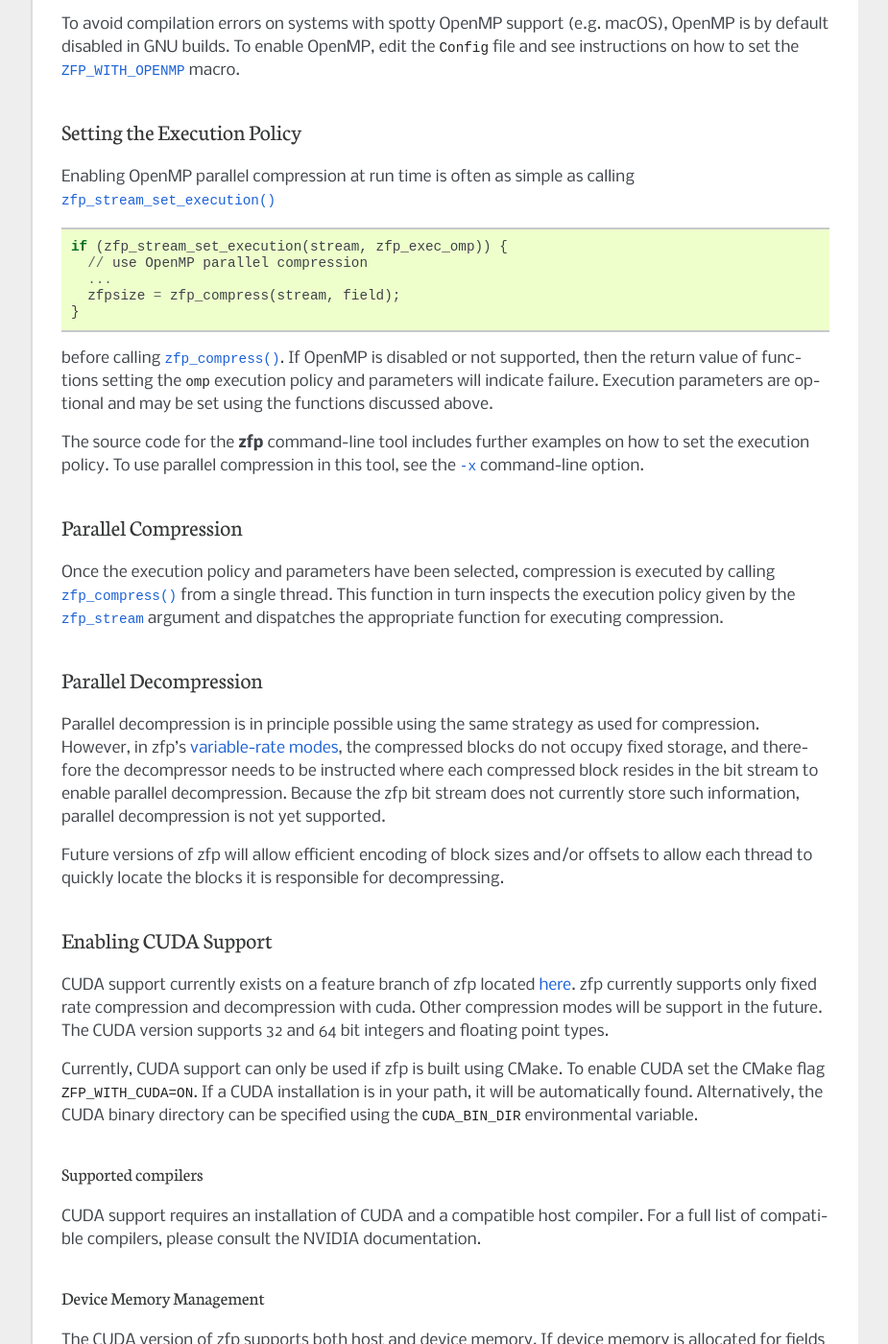
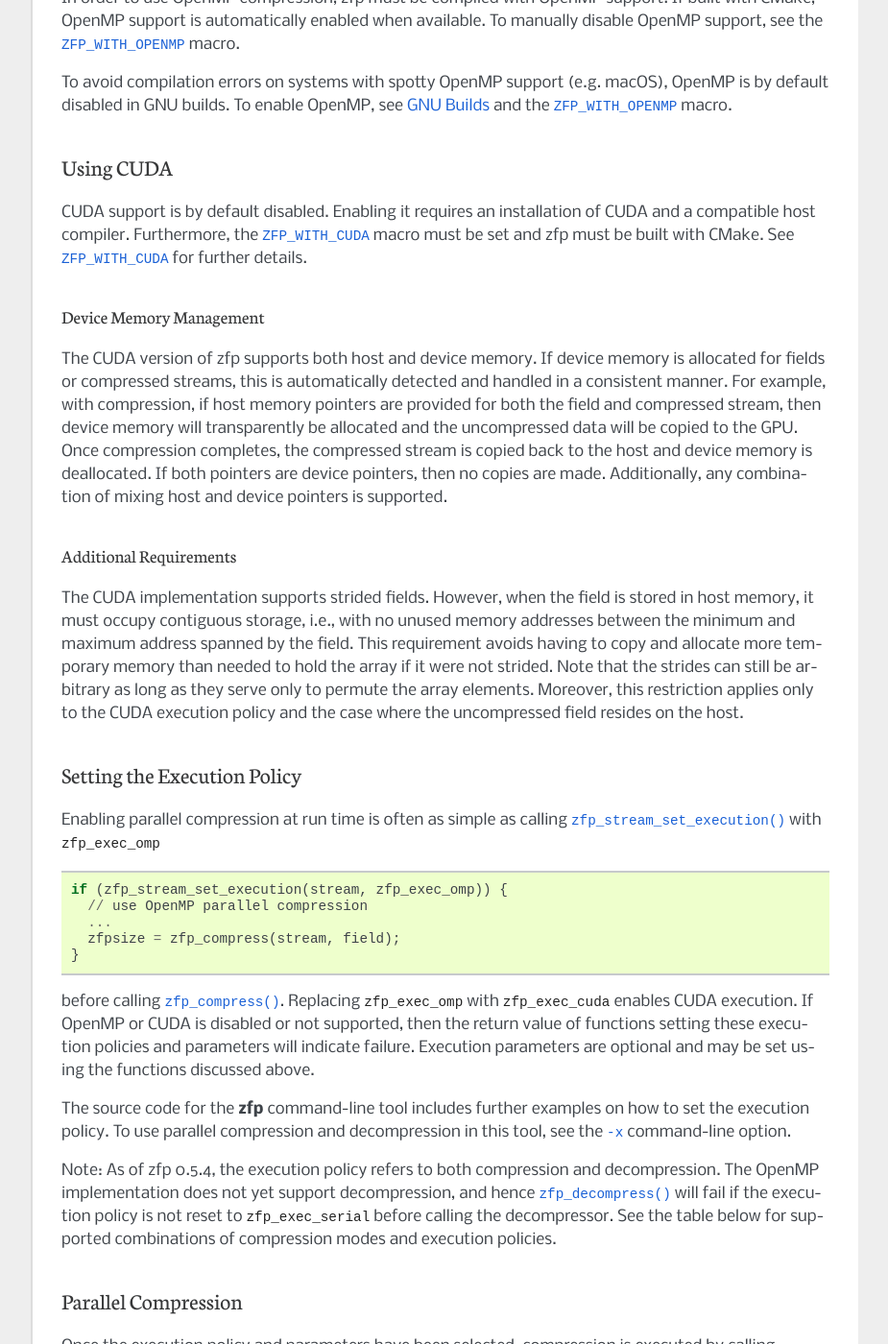
Before and after one commit to LLNL/zfp, a Sphinx documentation site: the page built from docs/source/execution.rst, in a window 1280 px wide and 1400 px high, scrolled down 2537 px. Shown: the whole window at 96% size, without its empty margins (198-1123 px from the left). Built offline with Sphinx 7.4.7, drawn with Linux system fonts in a browser that asks for light colours; formulas are drawn with MathJax 3; some of the changed text lies outside the part shown.

Commit message:
Update CUDA documentation

```diff
--- a/docs/source/directions.rst
+++ b/docs/source/directions.rst
@@ -44,9 +44,9 @@ important features, including:
   the blocks among threads.  An OpenMP implementation of parallel
   compression is available that produces compressed streams that
   are identical to serially compressed streams.  However, parallel
-  decompression is not yet supported.  In addition, an experimental
-  `CUDA implementation <https://github.com/mclarsen/cuzfp/>`_ for parallel
-  compression and decompression on the GPU is under development.
+  decompression is not yet supported.  |zfp| also supports compression and
+  decompression on the GPU via CUDA.  However, only fixed-rate mode is
+  so far supported.
 
 - **Thread-safe arrays**.  |zfp|'s compressed arrays are not thread-safe,
   even when performing read accesses only.  The primary reason is that
--- a/docs/source/execution.rst
+++ b/docs/source/execution.rst
@@ -9,34 +9,37 @@ Parallel Execution
 
 As of |zfp| |omprelease|, parallel compression (but not decompression) is
 supported on multicore processors via `OpenMP <http://www.openmp.org>`_
-threads.  Since |zfp| partitions arrays into small independent blocks, a
+threads.
+|zfp| |cudarelease| adds `CUDA <https://developer.nvidia.com/about-cuda>`_
+support for fixed-rate compression and decompression on the GPU.
+
+Since |zfp| partitions arrays into small independent blocks, a
 large amount of data parallelism is inherent in the compression scheme that
 can be exploited.  In principle, concurrency is limited only by the number
 of blocks that make up an array, though in practice each thread is
 responsible for compressing a *chunk* of several contiguous blocks.
 
 Note: |zfp| parallel compression is confined to shared memory on a single
-compute node.  No effort is made to coordinate compression across distributed
-memory on networked compute nodes, although |zfp|'s fine-grained partitioning
-of arrays should facilitate distributed parallel compression.
+compute node or GPU.  No effort is made to coordinate compression across
+distributed memory on networked compute nodes, although |zfp|'s fine-grained
+partitioning of arrays should facilitate distributed parallel compression.
 
 This section describes the |zfp| parallel compression algorithm and explains
 how to configure |libzfp| and enable parallel compression at run time via
 its :ref:`high-level C API <hl-api>`.  Parallel compression is not supported
-via the :ref:`low-level API <ll-api>`, and |zfp|'s compressed arrays are
-not yet :ref:`thread-safe <q-thread-safety>`.
+via the :ref:`low-level API <ll-api>`.
+
 
 Execution Policies
 ------------------
 
 |zfp| supports multiple *execution policies*, which dictate how (e.g.,
 sequentially, in parallel) and where (e.g., on the CPU or GPU) arrays are
-compressed.  Currently two *execution policies* are available: :code:`serial`
-and :code:`omp`.  The default mode is :code:`serial`, which ensures sequential
-compression on a single thread.  The :code:`omp` execution policy
-allows for data-parallel compression on multiple OpenMP threads.
-Future versions of |zfp| will also support a
-`CUDA <https://developer.nvidia.com/about-cuda>`_ execution policy.
+compressed.  Currently three execution policies are available:
+:code:`serial`, :code:`omp`, and :code:`cuda`.  The default mode is
+:code:`serial`, which ensures sequential compression on a single thread.
+The :code:`omp` and :code:`cuda` execution policies allow for data-parallel
+compression on multiple threads.
 
 The execution policy is set by :c:func:`zfp_stream_set_execution` and
 pertains to a particular :c:type:`zfp_stream`.  Hence, each stream
@@ -48,17 +51,19 @@ most advantage of concurrent execution.
 As outlined in FAQ :ref:`#23 <q-parallel>`, the final compressed stream
 is independent of execution policy.
 
+
 Execution Parameters
 --------------------
 
 Each execution policy allows tailoring the execution via its associated
 *execution parameters*.  Examples include number of threads, chunk size,
-scheduling, etc.  The :code:`serial` policy has no parameters.  The
-subsections below discuss the :code:`omp` parameters.
+scheduling, etc.  The :code:`serial` and :code:`cuda` policies have no
+parameters.  The subsections below discuss the :code:`omp` parameters.
 
 Whenever the execution policy is changed via
 :c:func:`zfp_stream_set_execution`, its parameters (if any) are initialized
 to their defaults, overwriting any prior setting.
+
 
 OpenMP Thread Count
 ^^^^^^^^^^^^^^^^^^^
@@ -103,6 +108,7 @@ setting the chunk size (in number of |zfp| blocks) via
 :c:func:`zfp_stream_set_omp_chunk_size`.  See FAQ :ref:`#25 <q-omp-perf>`
 for a discussion of chunk sizes and parallel performance.
 
+
 OpenMP Scheduling
 ^^^^^^^^^^^^^^^^^
 
@@ -141,25 +147,63 @@ than 64, this is usually an easy requirement to satisfy.
 When chunks are whole multiples of the word size, no temporary buffers
 are allocated and the threads write compressed data directly to the
 target buffer.
+The CUDA implementation uses atomics to avoid race conditions, and therefore
+does not need temporary buffers, regardless of chunk alignment.
 
-Enabling OpenMP
----------------
 
-In order to support parallel compression, |zfp| must be compiled with
-OpenMP support.  If built with CMake, OpenMP support is automatically
-enabled when available.  To manually disable OpenMP support, see the
+Using OpenMP
+------------
+
+In order to use OpenMP compression, |zfp| must be compiled with OpenMP
+support.  If built with CMake, OpenMP support is automatically enabled when
+available.  To manually disable OpenMP support, see the
 :c:macro:`ZFP_WITH_OPENMP` macro.
 
 To avoid compilation errors on systems with spotty OpenMP support
 (e.g. macOS), OpenMP is by default disabled in GNU builds.  To enable
-OpenMP, edit the :file:`Config` file and see instructions on how to
-set the :c:macro:`ZFP_WITH_OPENMP` macro.
+OpenMP, see :ref:`gnu_builds` and the :c:macro:`ZFP_WITH_OPENMP` macro.
+
+
+Using CUDA
+----------
+
+CUDA support is by default disabled.  Enabling it requires an installation
+of CUDA and a compatible host compiler.  Furthermore, the
+:c:macro:`ZFP_WITH_CUDA` macro must be set and |zfp| must be built with
+CMake.  See :c:macro:`ZFP_WITH_CUDA` for further details.
+
+Device Memory Management
+^^^^^^^^^^^^^^^^^^^^^^^^
+
+The CUDA version of |zfp| supports both host and device memory.  If device
+memory is allocated for fields or compressed streams, this is automatically
+detected and handled in a consistent manner.  For example, with compression,
+if host memory pointers are provided for both the field and compressed
+stream, then device memory will transparently be allocated and the uncompressed
+data will be copied to the GPU.  Once compression completes, the compressed
+stream is copied back to the host and device memory is deallocated.  If both
+pointers are device pointers, then no copies are made.  Additionally, any
+combination of mixing host and device pointers is supported.
+
+Additional Requirements
+^^^^^^^^^^^^^^^^^^^^^^^
+
+The CUDA implementation supports strided fields.  However, when the field
+is stored in host memory, it must occupy contiguous storage, i.e., with
+no unused memory addresses between the minimum and maximum address spanned
+by the field.  This requirement avoids having to copy and allocate more
+temporary memory than needed to hold the array if it were not strided.
+Note that the strides can still be arbitrary as long as they serve only to
+permute the array elements.  Moreover, this restriction applies only to the
+CUDA execution policy and the case where the uncompressed field resides on
+the host.
+
 
 Setting the Execution Policy
 ----------------------------
 
-Enabling OpenMP parallel compression at run time is often as simple as
-calling :c:func:`zfp_stream_set_execution`
+Enabling parallel compression at run time is often as simple as
+calling :c:func:`zfp_stream_set_execution` with :code:`zfp_exec_omp`
 ::
 
     if (zfp_stream_set_execution(stream, zfp_exec_omp)) {
@@ -168,15 +212,22 @@ calling :c:func:`zfp_stream_set_execution`
       zfpsize = zfp_compress(stream, field);
     }
 
-before calling :c:func:`zfp_compress`.  If OpenMP is disabled or not
-supported, then the return value of functions setting the :code:`omp`
-execution policy and parameters will indicate failure.  Execution
-parameters are optional and may be set using the functions discussed
-above.
+before calling :c:func:`zfp_compress`.  Replacing :code:`zfp_exec_omp`
+with :code:`zfp_exec_cuda` enables CUDA execution.  If OpenMP or CUDA is
+disabled or not supported, then the return value of functions setting these
+execution policies and parameters will indicate failure.  Execution
+parameters are optional and may be set using the functions discussed above.
 
 The source code for the |zfpcmd| command-line tool includes further examples
-on how to set the execution policy.  To use parallel compression in this
-tool, see the :option:`-x` command-line option.
+on how to set the execution policy.  To use parallel compression and
+decompression in this tool, see the :option:`-x` command-line option.
+
+Note: As of |zfp| |cudarelease|, the execution policy refers to both
+compression and decompression.  The OpenMP implementation does not
+yet support decompression, and hence :c:func:`zfp_decompress` will
+fail if the execution policy is not reset to :code:`zfp_exec_serial`
+before calling the decompressor.  See the table below for supported
+combinations of compression modes and execution policies.
 
 
 Parallel Compression
@@ -198,61 +249,40 @@ as used for compression.  However, in |zfp|'s
 fixed storage, and therefore the decompressor needs to be instructed
 where each compressed block resides in the bit stream to enable
 parallel decompression.  Because the |zfp| bit stream does not currently
-store such information, parallel decompression is not yet supported.
+store such information, variable-rate parallel decompression is not yet
+supported.
+
+The CUDA implementation supports fixed-rate decompression.  OpenMP
+fixed-rate decompression will be added in the near future.
 
 Future versions of |zfp| will allow efficient encoding of block sizes and/or
 offsets to allow each thread to quickly locate the blocks it is responsible
-for decompressing.
+for decompressing, which will allow for variable-rate compression and
+decompression.
 
-Enabling CUDA Support
----------------------
 
-CUDA support currently exists on a feature branch of zfp located
-`here <https://github.com/LLNL/zfp/tree/feature/cuda_support>`_.
-zfp currently supports only fixed rate compression and decompression with cuda.
-Other compression modes will be support in the future.
-The CUDA version supports 32 and 64 bit integers and floating point types.
+Execution Policies and Compression Modes
+----------------------------------------
 
-Currently, CUDA support can only be used if zfp is built using CMake. To enable
-CUDA set the CMake flag :code:`ZFP_WITH_CUDA=ON`. If a CUDA installation is in your
-path, it will be automatically found. Alternatively, the CUDA binary directory
-can be specified using the :code:`CUDA_BIN_DIR` environmental variable.
+The following table summarizes which execution policies are supported
+with which :ref:`compression modes <modes>`:
 
-Supported compilers
-^^^^^^^^^^^^^^^^^^^
-CUDA support requires an installation of CUDA and a compatible host compiler.
-For a full list of compatible compilers, please consult the NVIDIA documentation.
+  +---------------------------------+--------+--------+------+
+  | (de)compression mode            | serial | OpenMP | CUDA |
+  +===============+=================+========+========+======+
+  |               | fixed rate      |    x   |    x   |   x  |
+  |               +-----------------+--------+--------+------+
+  | compression   | fixed precision |    x   |    x   |      |
+  |               +-----------------+--------+--------+------+
+  |               | fixed accuracy  |    x   |    x   |      |
+  +---------------+-----------------+--------+--------+------+
+  |               | fixed rate      |    x   |        |   x  |
+  |               +-----------------+--------+--------+------+
+  | decompression | fixed precision |    x   |        |      |
+  |               +-----------------+--------+--------+------+
+  |               | fixed accuracy  |    x   |        |      |
+  +---------------+-----------------+--------+--------+------+
 
-Device Memory Management
-^^^^^^^^^^^^^^^^^^^^^^^^
-The CUDA version of zfp supports both host and device memory. If device memory
-is allocated for fields or streams, this is automatically detected and handled in
-a consistent manner. For example with compression, if host memory pointers are
-provided for both the field and compressed stream, then device memory will transparently
-be allocate, the memory will be copied the the GPU. Once compression is finished, the
-memory is copied back to the host and device memory is deallocated. If both pointers
-are device pointers, then no copies are made. Additionally, mixing host and device
-pointers is supported.
-
-Setting the Execution Policy
-----------------------------
-
-Enabling CUDA parallel fixed rate compression and decompression at run time is handled
-using the function calling :c:func:`zfp_stream_set_execution`
-::
-
-    if (zfp_stream_set_execution(stream, zfp_exec_cuda)) {
-      // use CUDA parallel compression
-      ...
-      zfpsize = zfp_compress(stream, field);
-    }
-
-before calling :c:func:`zfp_compress`.  If CUDA is disabled or not
-supported, then the return value of functions setting the :code:`cuda`
-execution policy and parameters will indicate failure.  Execution
-parameters are optional and may be set using the functions discussed
-above.
-
-The source code for the |zfpcmd| command-line tool includes further examples
-on how to set the execution policy.  To use parallel compression in this
-tool, see the :option:`-x` command-line option.
+:c:func:`zfp_compress` and :c:func:`zfp_decompress` both return zero if the
+current execution policy is not supported for the requested compression
+mode.
```
Also changed, not shown: docs/source/installation.rst (+13 -5 lines), 1 other file.
